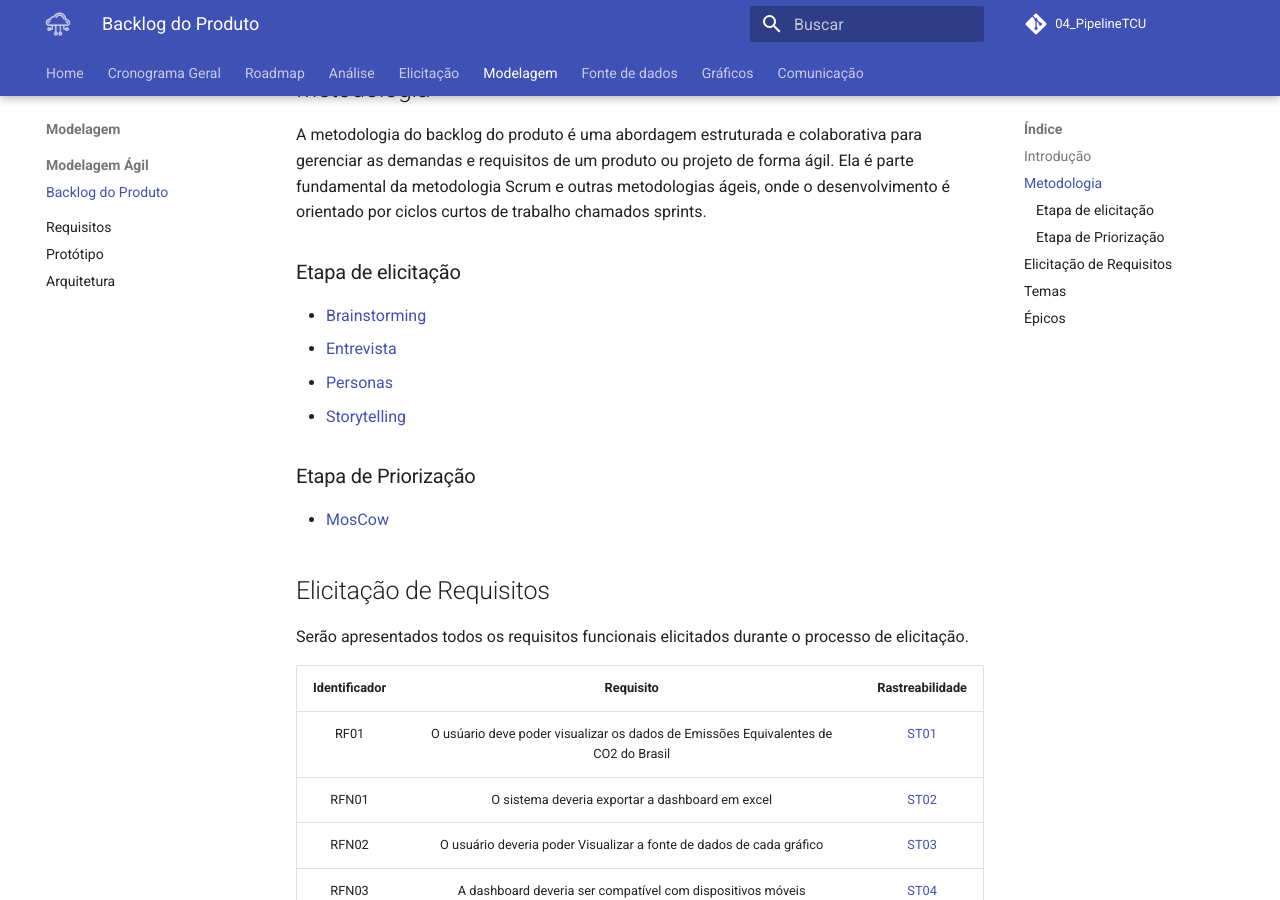
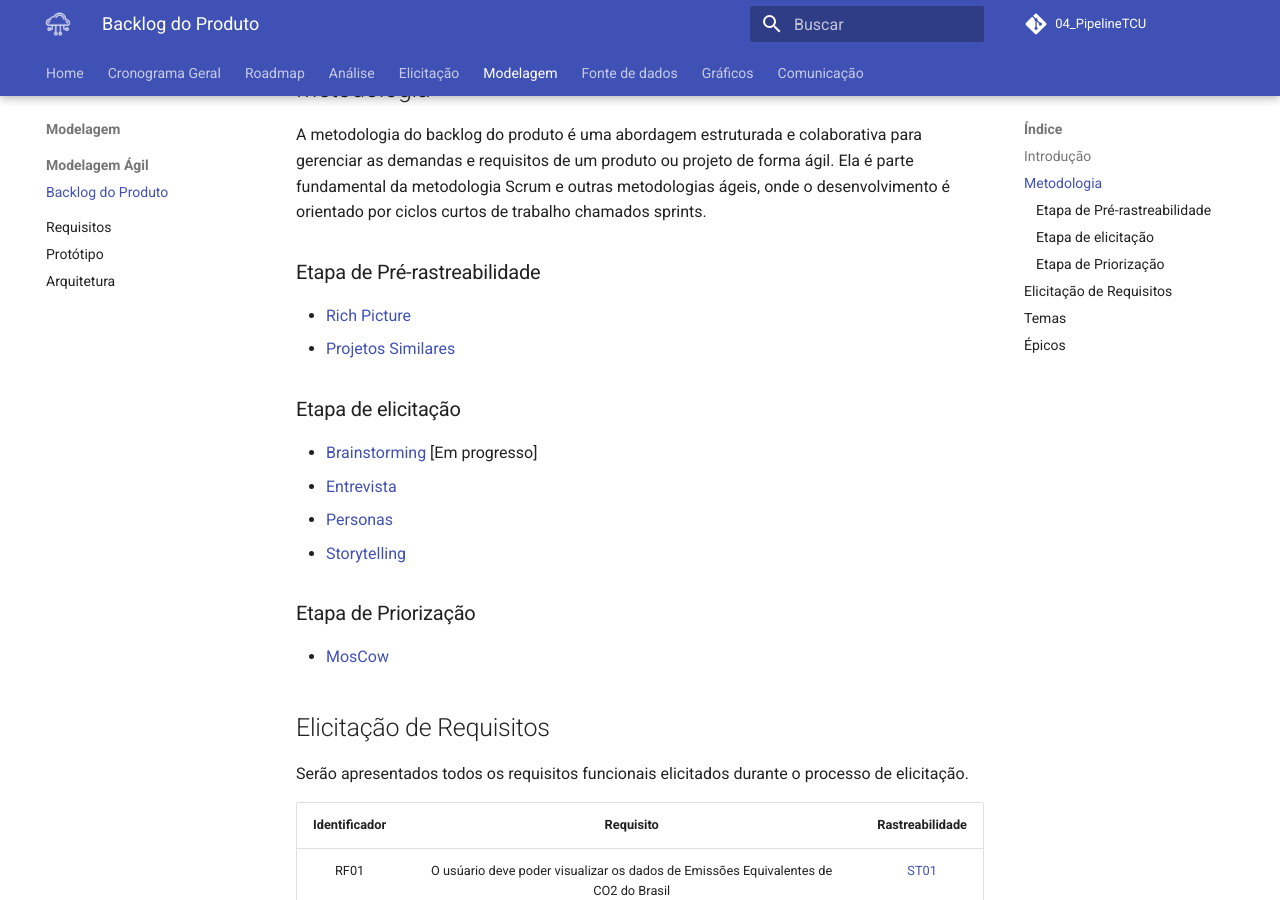
Before and after one commit to ResidenciaTICBrisa/04_PipelineTCU, an MkDocs documentation site: the page built from docs/modelagem/agil/backlog.md, in a window 1280 px wide and 900 px high, scrolled down 468 px. Built offline with MkDocs 1.6.1 and Material for MkDocs 9.7.7, drawn with Linux system fonts in a browser that asks for light colours; comment, search, counter and statistics services are not loaded.

Commit message:
Complementando o backlog com as atualizações.

```diff
--- a/docs/modelagem/agil/backlog.md
+++ b/docs/modelagem/agil/backlog.md
@@ -10,9 +10,14 @@ Essa lista é organizada em ordem de prioridade, com os itens mais importantes o
 
 A metodologia do backlog do produto é uma abordagem estruturada e colaborativa para gerenciar as demandas e requisitos de um produto ou projeto de forma ágil. Ela é parte fundamental da metodologia Scrum e outras metodologias ágeis, onde o desenvolvimento é orientado por ciclos curtos de trabalho chamados sprints.
 
+### Etapa de Pré-rastreabilidade
+
+- [Rich Picture](../../analise/rich_picture.md)
+- [Projetos Similares](../../analise/projetos_similares.md)
+
 ### Etapa de elicitação
 
-- [Brainstorming](../../elicitacao/brainstorming.md)
+- [Brainstorming](../../elicitacao/brainstorming.md) [Em progresso]
 - [Entrevista](../../elicitacao/entrevista.md)
 - [Personas](../../elicitacao/personas.md)
 - [Storytelling](../../elicitacao/storytelling.md)
@@ -35,8 +40,8 @@ Serão apresentados todos os requisitos funcionais elicitados durante o processo
 |     RFN02      |                                O usuário deveria poder Visualizar a fonte de dados de cada gráfico                                 |      [ST03](../../elicitacao/storytelling.md#elicitacao-de-requisitos)       |
 |     RFN03      |                                              A dashboard deveria ser compatível com dispositivos móveis                                               |      [ST04](../../elicitacao/storytelling.md#elicitacao-de-requisitos)       |
 |     RF02      |                                 O sistema deve ser simples e intuitivo                                 |      [ST06](../../elicitacao/storytelling.md#elicitacao-de-requisitos)       |
-|     RF03      |                                       O usúario deve poder visualizar os dados de Consumo de Gás Natural do Brasil                                      | [ST07](../../elicitacao/Introspec%C3%A7%C3%A3o.md#elicitacao-de-requisitos) |
-|     RF04      |                                       Ser capaz de funcionar sem internet                                         | [ST08](../../elicitacao/Introspec%C3%A7%C3%A3o.md#elicitacao-de-requisitos) |
+|     RF03      |                                       O usúario deve poder visualizar os dados de Consumo de Gás Natural do Brasil                                      | [ST07](../../elicitacao/storytelling.md#elicitacao-de-requisitos) |
+|     RF04      |                                       Ser capaz de funcionar sem internet                                         | [ST08](../../elicitacao/storytelling.md#elicitacao-de-requisitos) |
 |     RF05      |                                       Visualizar os dados de Potência Acumulada do Brasil e do Mundo                                         | [ENT01](../../elicitacao/entrevista.md#elicitacao-de-requisitos) |
 |     RF06      |                                       Visualizar os dados de Geração Período Médio do Brasil                                         | [ENT02](../../elicitacao/entrevista.md#elicitacao-de-requisitos) |
 |     RF7      |                                       Visualizar os dados de Custo de Operação do Brasil e do Mundo                                         | [ENT03](../../elicitacao/entrevista.md#elicitacao-de-requisitos) |
```
